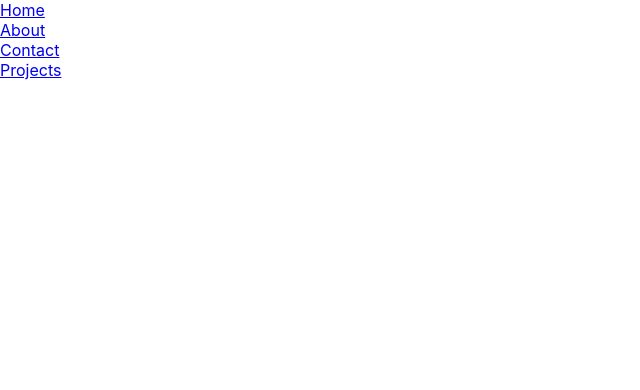
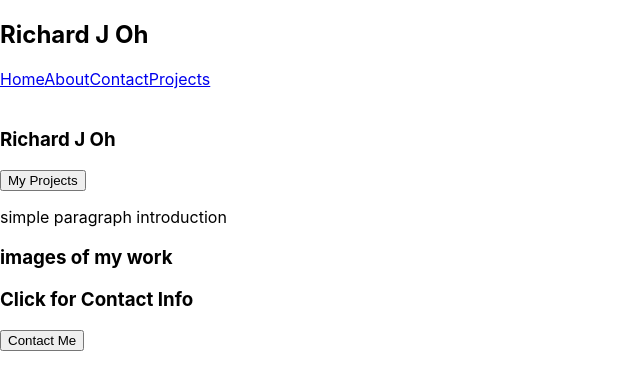
Before and after one commit to ayv8er/portfoliopage, a React (Create React App) app: page /about in a window 1280 px wide. Shown: the top 390 px of the page, without its empty margins (0-640 px from the left). Built offline with nearby package versions, Linux system fonts and the light colour scheme.

Commit message:
routes and switch set up

```diff
--- a/src/App.js
+++ b/src/App.js
@@ -2,24 +2,38 @@ import React from "react";
 import { BrowserRouter as Router, Route, Link, Switch } from "react-router-dom";
 
 import "./App.css";
+import Intro from "./components/Intro";
+import Clips from "./components/Clips";
+import Footer from "./components/Footer";
 
 function App() {
   return (
     <Router>
       <header>
+        <nav className="navHead">
           <div>
+            <h1>Richard J Oh</h1>
+          </div>
+          <div className="navigator">
             <Link to="/home">Home</Link>
-        </div>
-        <div>
             <Link to="/about">About</Link>
-        </div>
-        <div>
             <Link to="/contact">Contact</Link>
-        </div>
-        <div>
             <Link to="/projects">Projects</Link>
           </div>
+        </nav>
       </header>
+
+      <div>
+        <Intro />
+      </div>
+
+      <div>
+        <Clips />
+      </div>
+
+      <div>
+        <Footer />
+      </div>
 
       <Switch>
         <Route path="/projects" />
--- /dev/null
+++ b/src/components/Clips.js
@@ -0,0 +1,11 @@
+import React from "react";
+
+const Clips = () => {
+  return (
+    <div>
+      <h3>images of my work</h3>
+    </div>
+  );
+};
+
+export default Clips;
--- /dev/null
+++ b/src/components/Footer.js
@@ -0,0 +1,20 @@
+import React from "react";
+import { Link } from "react-router-dom";
+
+const Footer = () => {
+  return (
+    <>
+      <footer>
+        <div>
+          <h3>Click for Contact Info</h3>
+        </div>
+
+        <Link to={"/contact"}>
+          <input type="button" value="Contact Me" />
+        </Link>
+      </footer>
+    </>
+  );
+};
+
+export default Footer;
--- /dev/null
+++ b/src/components/Intro.js
@@ -0,0 +1,24 @@
+import React from "react";
+import { Link } from "react-router-dom";
+
+const Intro = () => {
+  return (
+    <>
+      <div>
+        <img />
+      </div>
+
+      <div>
+        <h3>Richard J Oh</h3>
+
+        <Link to={"/projects"}>
+          <input type="button" value="My Projects" />
+        </Link>
+
+        <p>simple paragraph introduction</p>
+      </div>
+    </>
+  );
+};
+
+export default Intro;
--- a/src/index.js
+++ b/src/index.js
@@ -1,15 +1,10 @@
-import React from 'react';
-import ReactDOM from 'react-dom';
-import './index.css';
-import App from './App';
-import reportWebVitals from './reportWebVitals';
+import React from "react";
+import ReactDOM from "react-dom";
+import "./index.css";
+import App from "./App";
+import reportWebVitals from "./reportWebVitals";
 
-ReactDOM.render(
-  <React.StrictMode>
-    <App />
-  </React.StrictMode>,
-  document.getElementById('root')
-);
+ReactDOM.render(<App />, document.getElementById("root"));
 
 // If you want to start measuring performance in your app, pass a function
 // to log results (for example: reportWebVitals(console.log))
```
Also changed, not shown: 1 other file (tests, documents, lock files or other folders). Lines whose indentation alone changed are shown as unchanged.
